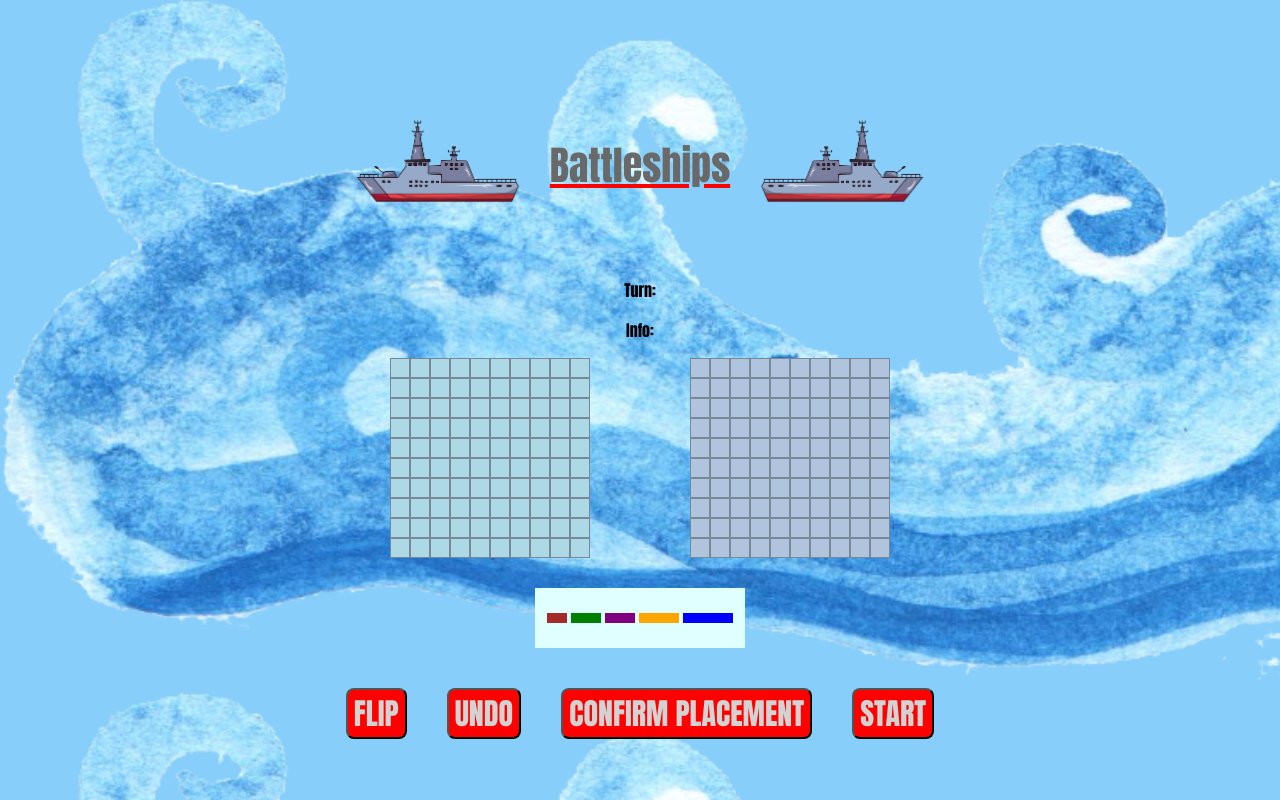
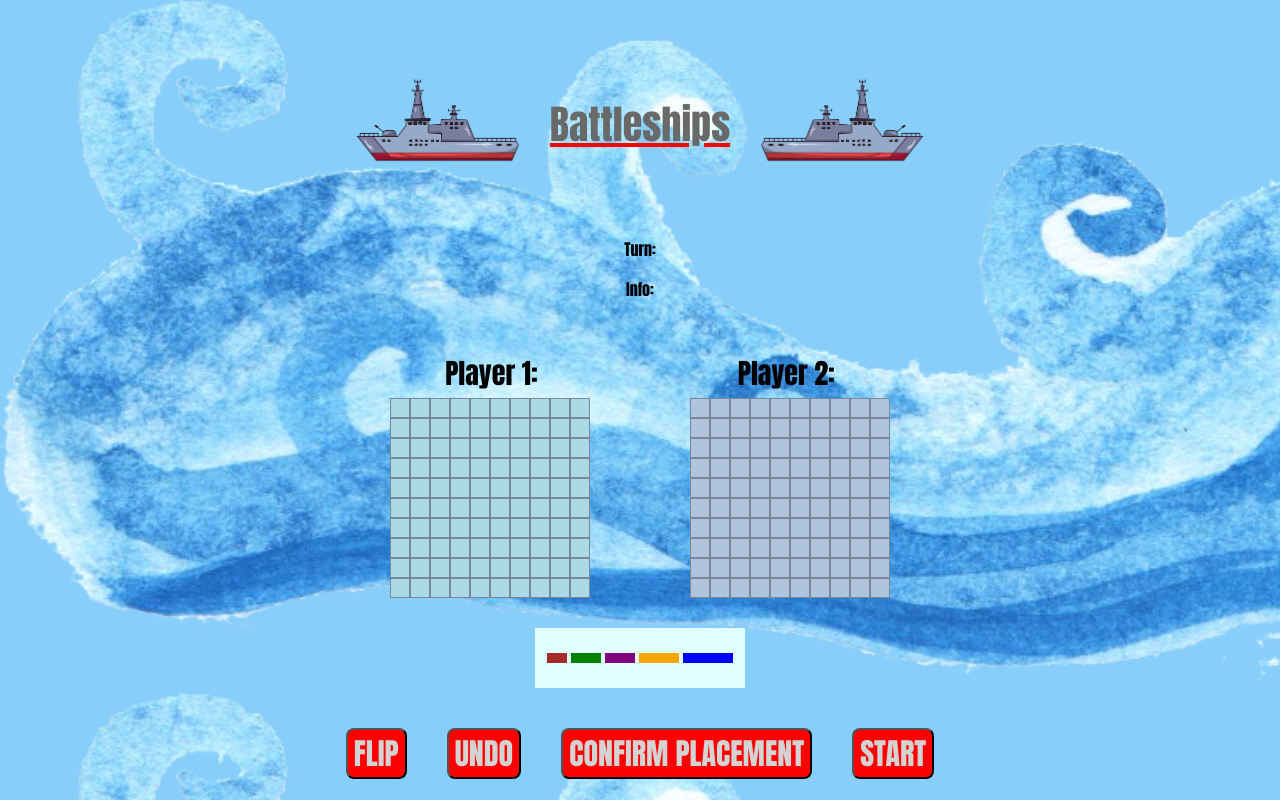
Before and after one commit to Eddj05/Battleships, a PHP site: page /player1.html in a window 1280 px wide. Run offline with PHP 8.4, Linux system fonts and the light colour scheme.

Commit message:
Added player1 and player2 above the game boxes.

```diff
--- a/css/style.css
+++ b/css/style.css
@@ -9,6 +9,7 @@ body {
     justify-content: center;
     height: 100vh;
     text-align: center;
+    font-family: Impact, sans-serif;
 
 }
 
@@ -96,6 +97,19 @@ body {
     background-color: grey;
     color: white;
     box-shadow: 0 12px 16px 0 rgba(0,0,0,0.24), 0 17px 50px 0 rgba(0,0,0,0.19);
+}
+
+.show-player-container {
+    display: flex;
+    justify-content: center;
+    align-items: center;
+    gap: 200px;
+    margin-top: 20px;
+}
+
+.player-title h3 {
+    font-family: Impact, sans-serif;
+    color: black;
 }
 
 #gamesboard-container {
@@ -194,7 +208,7 @@ body {
     display: flex;
     justify-content: center;
     align-items: center;
-    gap: 20px; /* Space between buttons */
+    gap: 20px;
 }
 
 .button-container > button {
--- a/player1.html
+++ b/player1.html
@@ -20,7 +20,19 @@
             <p>Info: <span id="info"></span></p>
         </div>
 
-        <div id="gamesboard-container"></div>
+        <div class="show-player-container">
+            <div class="show-player-container">
+                <div class="player-title">
+                    <h3>Player 1:</h3>
+                </div>
+                <div class="player-title">
+                    <h3>Player 2:</h3>
+                </div>
+            </div>
+        </div>
+
+    <div id="gamesboard-container"></div>
+
 
         <div class="option-container">
             <div id="0" class="destroyer-preview destroyer" draggable="true"></div>
```
Also changed, not shown: player2.html (+12 -0 lines).
